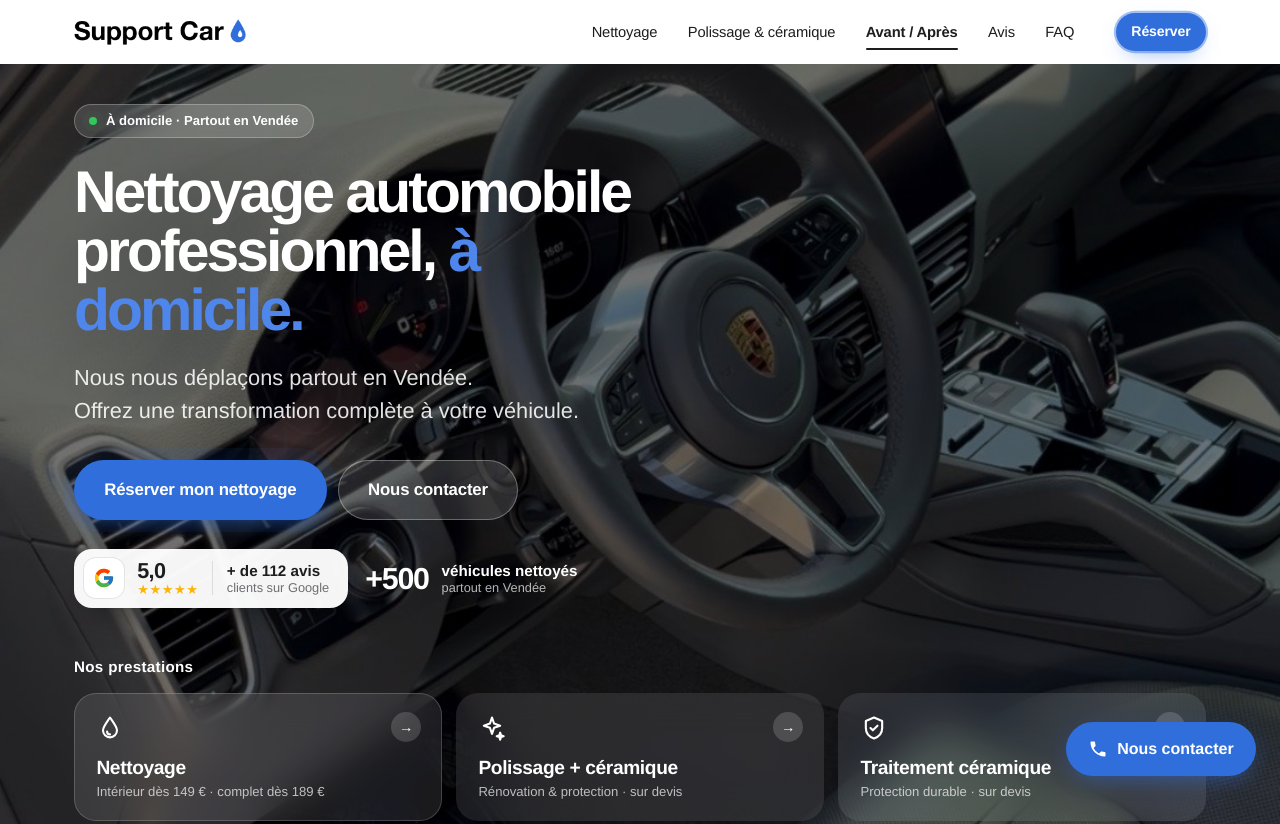
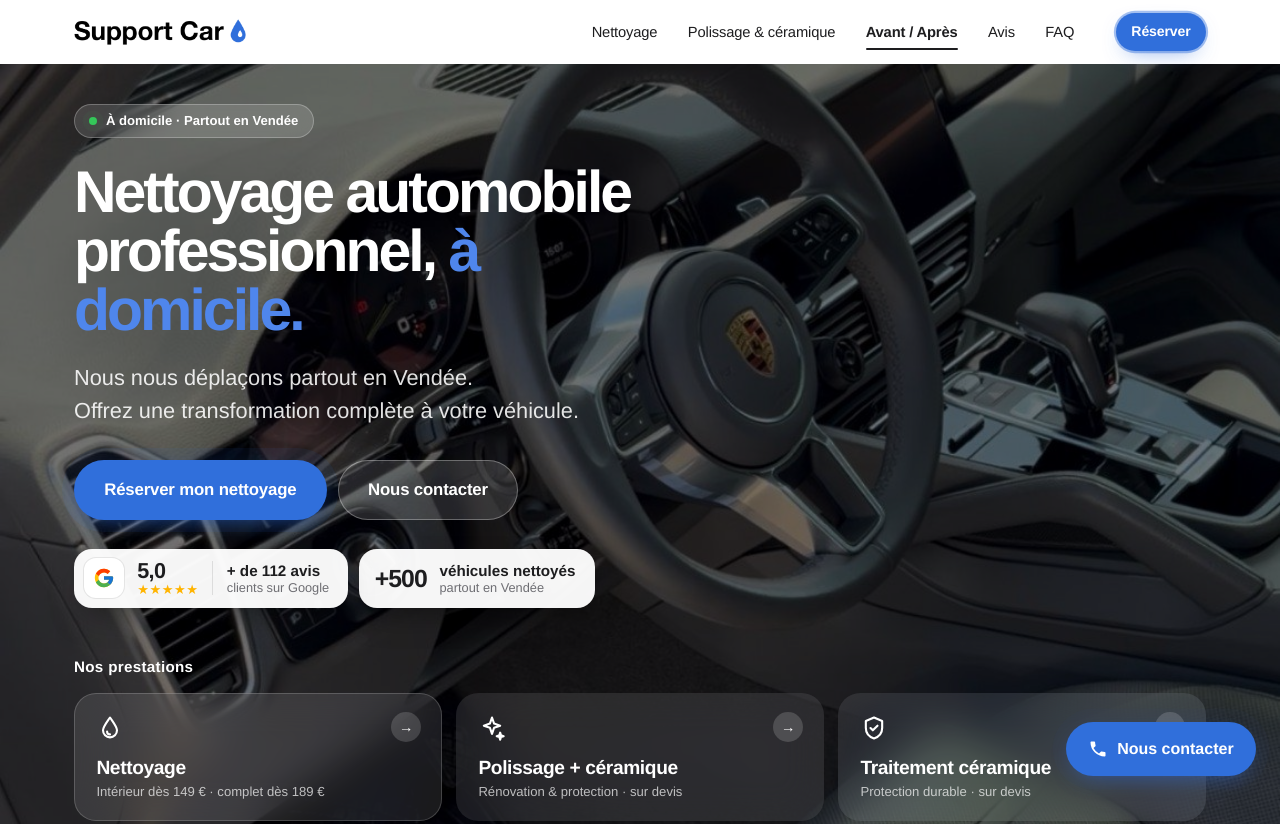
Before and after one commit to Max824-lab/supportcar, a plain HTML site: page index.html in a window 1280 px wide. Shown: the top 824 px of the page. Drawn offline with Linux system fonts and the light colour scheme; a script that the page names is missing.

Commit message:
Compteur : encadré blanc, chiffre en noir
Co-Authored-By: Claude Opus 5.5 <noreply@anthropic.com>
Claude-Session: https://claude.ai/code/session_01AGUucyYu4DmmQXbdTYAdAk

```diff
--- a/style.css
+++ b/style.css
@@ -765,9 +765,5 @@ body.chat-open .chat-fab{opacity:0;pointer-events:none}
 .statb__txt{display:flex;flex-direction:column;line-height:1.25;font-size:.95rem}
 .statb__txt small{color:var(--grey);font-size:.8rem}
 @media (max-width:600px){.proofs{margin-top:1.4rem;gap:.55rem}.proofs>*{flex:1 1 100%}.statb{justify-content:flex-start}}
-/* Compteur sans encadré : directement sur la photo */
-.statb{background:none;box-shadow:none;padding:.2rem 0 .2rem .4rem;color:#fff}
-.statb__num{color:#fff;font-size:1.9rem}
-.statb__txt b{color:#fff}
-.statb__txt small{color:rgba(255,255,255,.7)}
-@media (max-width:600px){.proofs>.statb{flex:0 1 auto;padding-left:.2rem}}
+/* Compteur : encadré blanc, chiffre en noir */
+.statb__num{color:var(--ink)}
```
